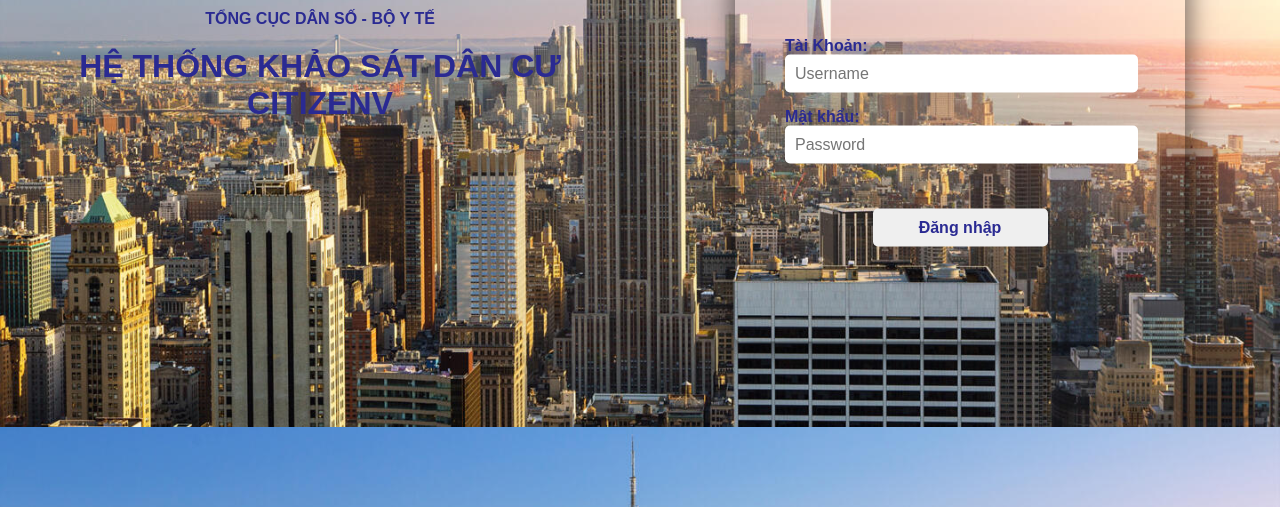
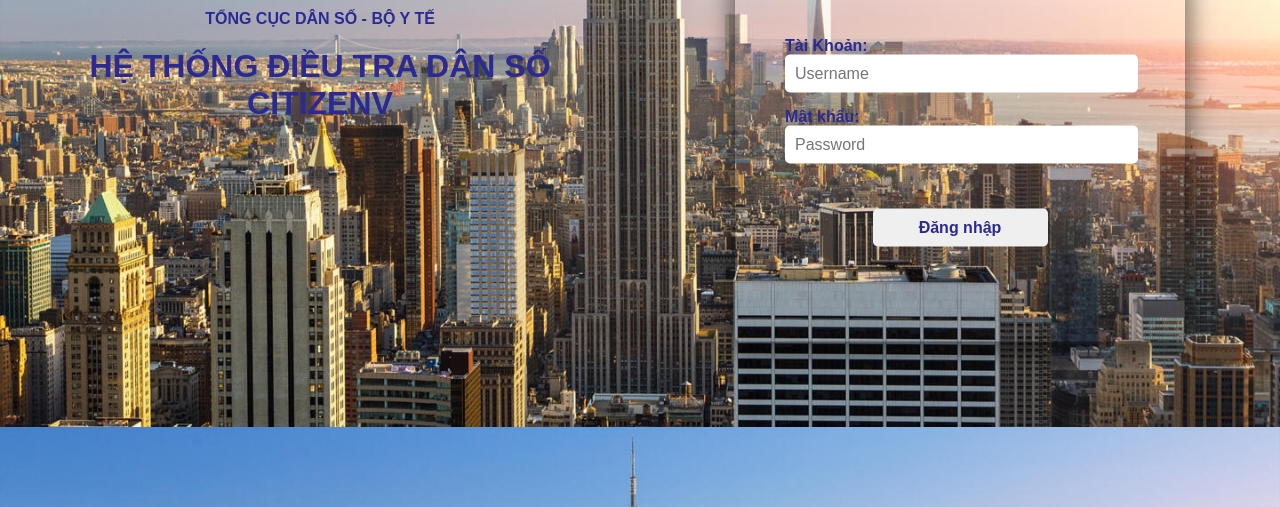
Before and after one commit to trungducle/dieu-tra-dan-so, a plain HTML site: page client/login/login.html in a window 1280 px wide. Shown: the part 293-800 px from the top of the page. Drawn offline with Linux system fonts and the light colour scheme.

Commit message:
Update login.html

```diff
--- a/client/login/login.html
+++ b/client/login/login.html
@@ -12,7 +12,7 @@
     <div class="page-info">
       <img src="../res/bytlogo.png" alt="Bộ Y Tế" />
       <p class="page-dev">TỔNG CỤC DÂN SỐ - BỘ Y TẾ</p>
-      <h1 class="page-name">HỆ THỐNG KHẢO SÁT DÂN CƯ CITIZENV</h1>
+      <h1 class="page-name">HỆ THỐNG ĐIỀU TRA DÂN SỐ CITIZENV</h1>
     </div>
     <div class="login-form">
       <h1>ĐĂNG NHẬP HỆ THỐNG</h1>
```
